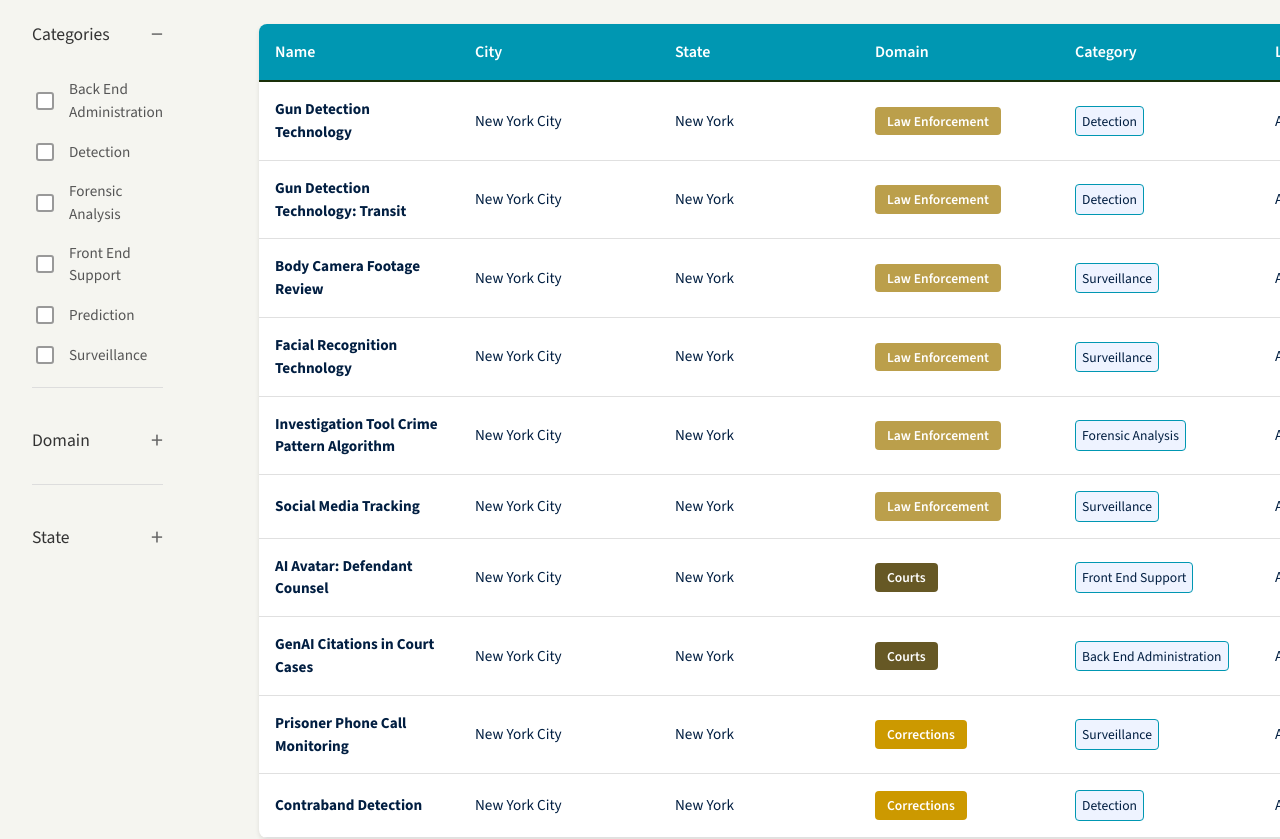
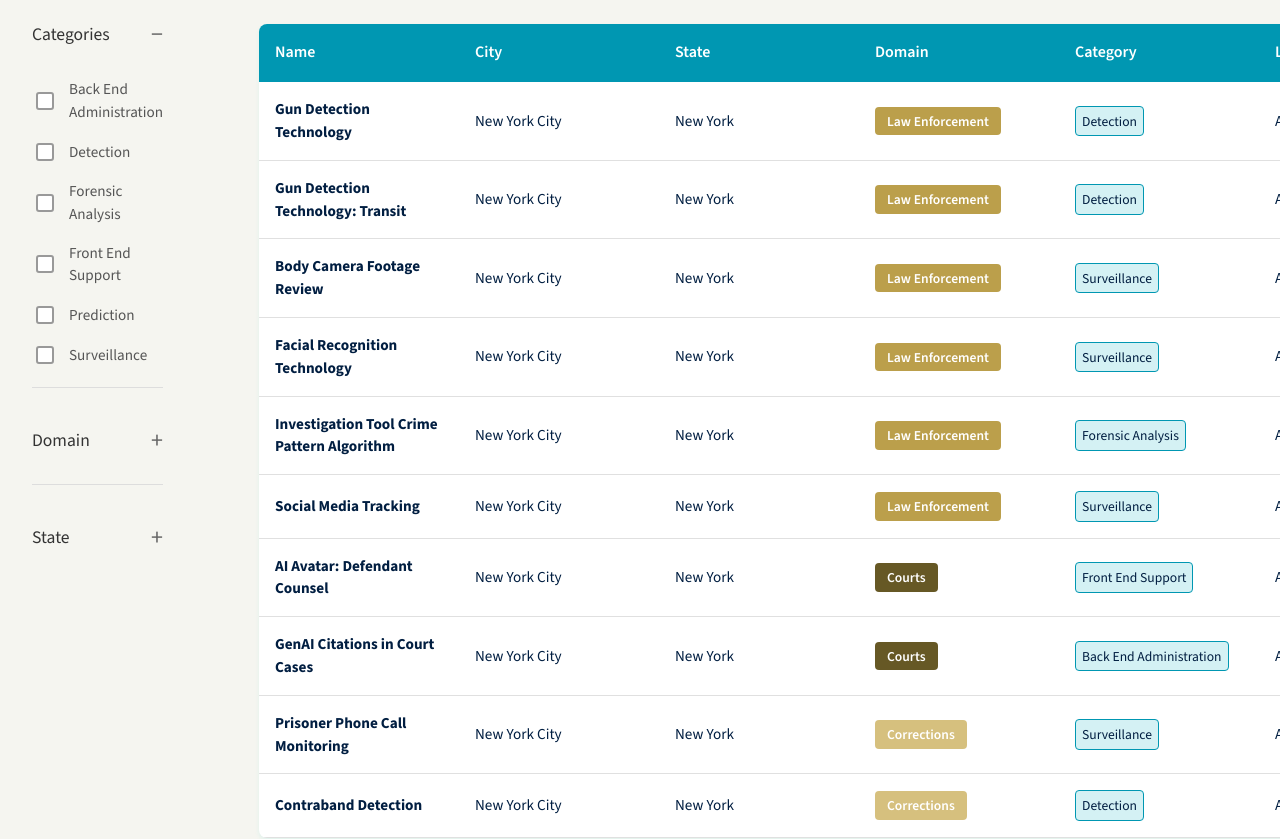
Before and after one commit to toki49/jai-t-website, a React (Vite) app: page /jai-t-website/jai-t in a window 1280 px wide. Shown: the part 582-1421 px from the top of the page. Built offline with nearby package versions, Linux system fonts and the light colour scheme.

Commit message:
Imported the italic version of our font for Taxonomy examples, fixed the category button to be light teal

```diff
--- a/index.html
+++ b/index.html
@@ -7,6 +7,9 @@
     <title>Evidence for Justice Lab - Justice and AI Tracker</title>
   </head>
   <body>
+  <link rel="preconnect" href="https://fonts.googleapis.com">
+  <link rel="preconnect" href="https://fonts.gstatic.com" crossorigin>
+  <link href="https://fonts.googleapis.com/css2?family=Source+Sans+3:ital,wght@0,200;0,300;0,400;0,500;0,600;0,700;1,200;1,300;1,400;1,500;1,600;1,700&display=swap" rel="stylesheet">
     <div id="root"></div>
     <script type="module" src="/src/main.jsx"></script>
   </body>
--- a/src/components/DataTable.css
+++ b/src/components/DataTable.css
@@ -67,7 +67,7 @@
 }
 
 .download-btn:hover {
-  background-color: #5f9ae2;
+  background-color: #0097b2;
 }
 
 @media (max-width: 768px) {
@@ -85,7 +85,7 @@
   overflow-x: auto;
   background: white;
   border-radius: 8px;
-  box-shadow: 0 2px 4px rgba(0, 0, 0, 0.1);
+  box-shadow: 0 2px 4px rgba(40, 221, 206, 0.1);
 }
 
 .data-table {
@@ -95,7 +95,7 @@
 }
 
 .data-table thead {
-  background-color: #011e41;
+  background-color: #0097b2;
   color: white;
 }
 
@@ -104,7 +104,7 @@
   text-align: left;
   font-weight: 600;
   font-size: 1rem;
-  border-bottom: 2px solid #1a3009;
+  border-bottom: 2px solid #0097b2;
 }
 
 .data-table th.sortable {
--- a/src/pages/About.css
+++ b/src/pages/About.css
@@ -1,3 +1,4 @@
+@import url('https://fonts.googleapis.com/css2?family=Source+Sans+3:ital,wght@0,200;0,300;0,400;0,500;0,600;0,700;1,200;1,300;1,400;1,500;1,600;1,700&display=swap');
 .about-container {
   flex: 1;
   padding: 3rem;
--- a/src/pages/About.jsx
+++ b/src/pages/About.jsx
@@ -10,9 +10,10 @@ function About() {
         <div className="about-section">
           <h2>Our Mission</h2>
           <p>
-            The <a href="https://mccourt.georgetown.edu/evidence-for-justice-lab/" target="_blank" rel="noopener noreferrer">Evidence for Justice Lab</a> is a research and policy hub established within the McCourt School of Public Policy at Georgetown University. The Evidence for Justice Lab’s mission is to create a more effective and fair approach to safety and justice through evidence and research. We accomplish this by engaging communities, collaborating with government partners and conducting applied research to pave the way for a more just future.
-We lead with curiosity and creativity. We approach our research through Evidence, Fairness, Voices, and Collaboration. By relying on our four pillars, we seek to redefine what constitutes evidence in the justice sector, incorporating both empirical data and lived experience.
-
+            The <a href="https://mccourt.georgetown.edu/evidence-for-justice-lab/" target="_blank" rel="noopener noreferrer">Evidence for Justice Lab</a> is a research and policy hub established within the McCourt School of Public Policy at Georgetown University.
+          </p>
+          <p>Our mission is to create a more effective and fair approach to safety and justice through evidence and research. We accomplish this by engaging communities, collaborating with government partners and conducting applied research to pave the way for a more just future.</p>
+          <p>We lead with curiosity and creativity. We approach our research through <italic>Evidence, Fairness, Voices, and Collaboration</italic>. By relying on our four pillars, we seek to redefine what constitutes evidence in the justice sector, incorporating both empirical data and lived experience.
           </p>
         </div>
 
--- a/src/pages/Contact.css
+++ b/src/pages/Contact.css
@@ -13,6 +13,7 @@
   gap: 1rem;
   border-bottom: 2px solid #5f9ae2;
 }
+
 
 .contact-tab {
   padding: 1rem 2rem;
@@ -157,7 +158,7 @@
 
 .submit-btn {
   padding: 1rem 2rem;
-  background-color: #5f9ae2;
+  background-color: #0097b2 ;
   color: white;
   border: none;
   border-radius: 4px;
@@ -171,7 +172,7 @@
 }
 
 .submit-btn:hover {
-  background-color: rgb(216, 216, 35) ;
+  background-color: #bb9f4b ;
 }
 
 .submission-criteria-section {
@@ -180,6 +181,7 @@
   padding: 2.5rem;
   border-radius: 8px;
   box-shadow: 0 2px 4px rgba(0, 0, 0, 0.1);
+  height: 300px;
 }
 
 .submission-criteria-title {
--- a/src/pages/JAITDatabase.css
+++ b/src/pages/JAITDatabase.css
@@ -6,36 +6,42 @@
   color: #011e41 !important;
 }
 
-/* Fix category badges if they were overridden */
 .category-item {
+  background: #d4f1f4 !important; /* Light teal instead of #eef3ff */
+  padding: 4px 6px;
+  border-radius: 4px;
+  font-size: 0.85rem;
+  width: fit-content;
+  cursor: help;
+  position: relative;
   color: #011e41 !important;
   border: 1px solid #0097b2 !important;
 }
 
-/* Base domain badge styling */
+ /* Base domain badge styling */
 .domain-badge {
   display: inline-block;
   padding: 0.25rem 0.75rem;
   border-radius: 4px;
   font-size: 0.85rem;
   font-weight: 600;
-  color: #333;
+  color: #333; /* Dark text for readability on yellow */
 }
 
 /* Light yellow for Courts */
 .domain-courts {
-  background-color: #665825 !important;
+  background-color: #665825 !important; /* Light yellow */
 }
 
 /* Medium yellow for Law Enforcement */
 .domain-law-enforcement {
-  background-color: #bb9f4b !important;
+  background-color: #bb9f4b !important;; /* Medium yellow */
 }
 
 /* Dark yellow for Corrections */
 .domain-corrections {
-  background-color: #CC9900 !important;
-  color: white;
+  background-color: #d6c07e !important;; /* Dark yellow/gold */
+  color: white; /* White text on dark yellow */
 }
 
 .jait-database {
@@ -147,6 +153,7 @@
   margin: 0 0 1.5rem 0;
 }
 
+
 .domain-badge {
   display: inline-block;
   padding: 0.25rem 0.75rem;
--- a/src/pages/Taxonomy.css
+++ b/src/pages/Taxonomy.css
@@ -1,8 +1,9 @@
+@import url('https://fonts.googleapis.com/css2?family=Source+Sans+3:ital,wght@0,200;0,300;0,400;0,500;0,600;0,700;1,200;1,300;1,400;1,500;1,600;1,700&display=swap');
 .taxonomy-step-examples {
   margin-top: 0.7rem;
   font-size: 1.05rem;
   color: #555;
-  font-style: italic;
+  font-style: italic !important;
 }
 .taxonomy-header-note {
   font-family: 'Source Sans 3', 'Inter', 'Helvetica', sans-serif;
```
Also changed, not shown: src/pages/Contact.jsx (+2 -6 lines).
